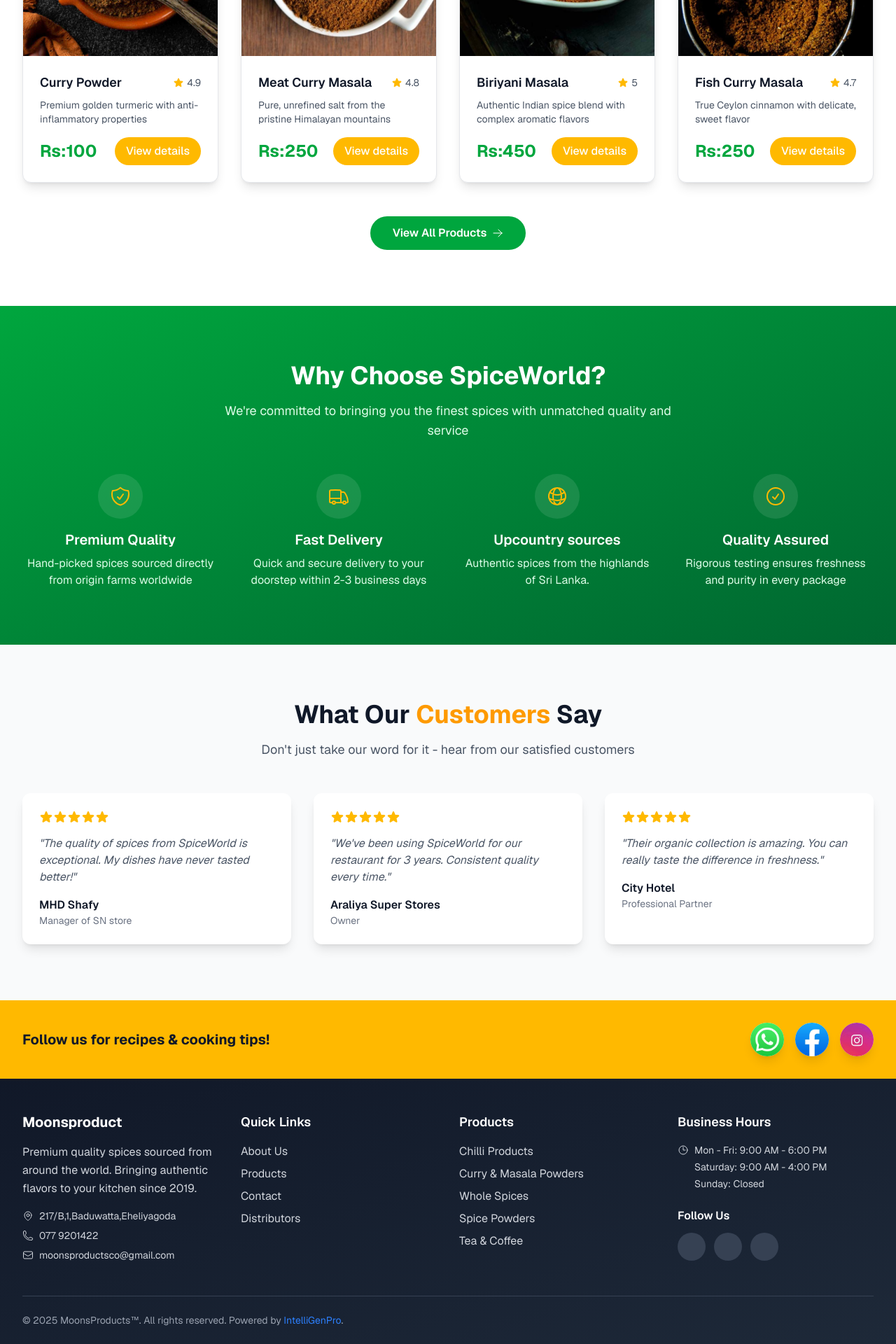
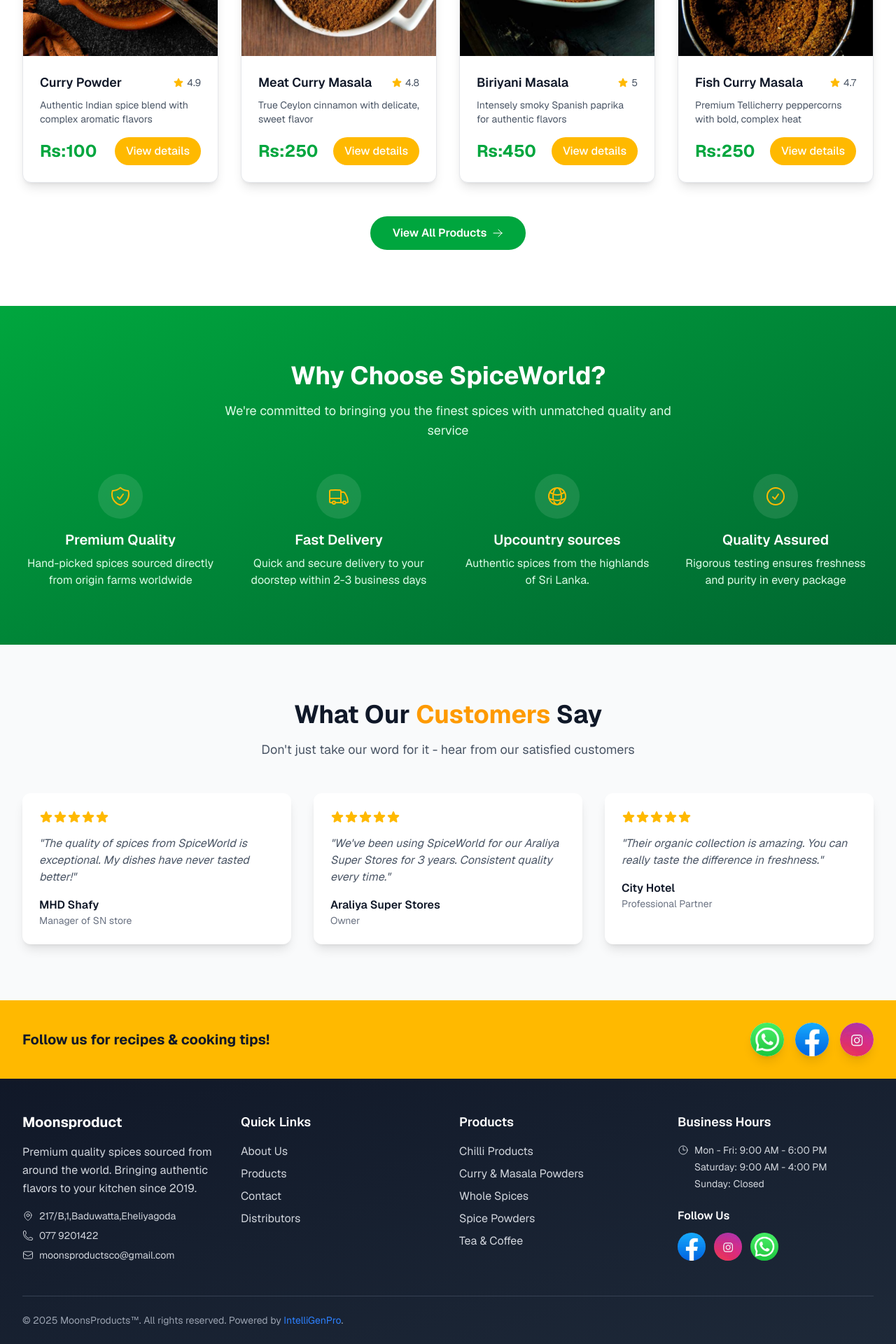
Before and after one commit to wathsaladmpgj/spices-website99, a Next.js app: page / in a window 1280 px wide. Shown: the part 2072-3992 px from the top of the page at 70% size. Built offline with nearby package versions, Linux system fonts and the light colour scheme.

Commit message:
fix: code fix

```diff
--- a/src/app/page.js
+++ b/src/app/page.js
@@ -53,8 +53,8 @@ export default function Home() {
     rating: 4.9,
     reviews: 127,
     image: "CurryPowder.jpg",
-    description: "Premium golden turmeric with anti-inflammatory properties",
-    detailedDescription: "Our premium organic turmeric powder is sourced from the fertile soils of India. Rich in curcumin, this golden spice offers powerful anti-inflammatory and antioxidant properties. Perfect for curries, golden milk, and health-conscious cooking.",
+    description: "Authentic Indian spice blend with complex aromatic flavors",
+    detailedDescription: "Premium Sri Lankan curry powder, carefully blended from aromatic spices, delivers rich flavor, vibrant color, and authentic taste—perfect for curries, soups, stews, and traditional Sri Lankan dishes.",
     origin: "India",
     isOrganic: true,
     isBestseller: true,
@@ -75,9 +75,9 @@ export default function Home() {
     rating: 4.8,
     reviews: 203,
     image: "MeatCurryMasala.jpg",
-    description: "Pure, unrefined salt from the pristine Himalayan mountains",
-    detailedDescription: "Harvested from ancient sea salt deposits in the Himalayan mountains, this pink salt is rich in minerals and offers a subtle, complex flavor. Perfect for finishing dishes or everyday cooking.",
-    origin: "Pakistan",
+    description: "True Ceylon cinnamon with delicate, sweet flavor",
+    detailedDescription: "Premium Sri Lankan Meat Curry Masala, carefully blended with aromatic spices, delivers bold flavor, rich aroma, and authentic taste—perfect for chicken, beef, mutton, and traditional Sri Lankan curries.",
+    origin: "Sri Lanka",
     isOrganic: false,
     isBestseller: true,
     inStock: true,
@@ -97,9 +97,9 @@ export default function Home() {
     rating: 5.0,
     reviews: 89,
     image: "BiriyaniMasala.jpg",
-    description: "Authentic Indian spice blend with complex aromatic flavors",
+    description: "Intensely smoky Spanish paprika for authentic flavors",
     detailedDescription: "A traditional blend of warming spices including cardamom, cinnamon, cloves, and black pepper. This aromatic mixture adds depth and complexity to curries, rice dishes, and roasted meats.",
-    origin: "India",
+    origin: "Sri Lanka",
     isOrganic: true,
     isBestseller: false,
     inStock: true,
@@ -119,8 +119,8 @@ export default function Home() {
     rating: 4.7,
     reviews: 156,
     image: "FishCurryMasala.jpg",
-    description: "True Ceylon cinnamon with delicate, sweet flavor",
-    detailedDescription: "Authentic Ceylon cinnamon sticks from Sri Lanka, known for their delicate, sweet flavor and thin bark. Perfect for infusing teas, mulled wine, or adding to desserts and savory dishes.",
+    description: "Premium Tellicherry peppercorns with bold, complex heat",
+    detailedDescription: "Pure Sri Lankan Fish Curry Masala, made with selected spices, delivers robust taste, natural aroma, and vibrant color for traditional and modern seafood recipes.",
     origin: "Sri Lanka",
     isOrganic: true,
     isBestseller: false,
@@ -143,7 +143,7 @@ export default function Home() {
       name: "Araliya Super Stores",
       role: "Owner",
       content:
-        "We've been using SpiceWorld for our restaurant for 3 years. Consistent quality every time.",
+        "We've been using SpiceWorld for our Araliya Super Stores for 3 years. Consistent quality every time.",
       rating: 5,
     },
     {
--- a/src/app/products/page.js
+++ b/src/app/products/page.js
@@ -97,8 +97,8 @@ export default function Products() {
       if (product.weightOptions && product.weightOptions.length > 0) {
         console.log("Setting weight options:", product.weightOptions[0]);
         setSelectedWeight(product.weightOptions[0].weight);
+        setSelectedPrice(product.weightOptions[0].originalPrice);
         setSelectedPrice(product.weightOptions[0].price);
-        setSelectedPrice(product.weightOptions[0].originalPrice);
       } else {
         console.log("No weight options, using defaults");
         setSelectedWeight("100g"); // Default weight
--- a/src/components/Footer.js
+++ b/src/components/Footer.js
@@ -1,35 +1,46 @@
-'use client';
+"use client";
 
-import Link from 'next/link';
+import Link from "next/link";
 import {
   MapPinIcon,
   PhoneIcon,
   EnvelopeIcon,
-  ClockIcon
-} from '@heroicons/react/24/outline';
+  ClockIcon,
+} from "@heroicons/react/24/outline";
 
 const Footer = () => {
   const currentYear = new Date().getFullYear();
 
   const socialLinks = [
-    { name: 'Facebook', href: '#' },
-    { name: 'Instagram', href: '#' },
-    { name: 'WhatsApp', href: '#' },
+    {
+      name: "Facebook",
+      img:"/facebook.jpeg",
+      href: "https://www.facebook.com/share/15ackMYNaw/"
+    },
+    {
+      name: "Instagram",
+      img:"/instagram.jpeg",
+      href: "https://www.instagram.com/moons_products13?igsh=YzljYTk1ODg3Zg==",
+    },
+    { name: "WhatsApp",
+      img:"/whatsapp.png",
+      href: "https://wa.me/+94720484945"
+    },
   ];
 
   const quickLinks = [
-    { name: 'About Us', href: '/about' },
-    { name: 'Products', href: '/products' },
-    { name: 'Contact', href: '/contact' },
-    { name: 'Distributors', href: '/distributors' },
+    { name: "About Us", href: "/about" },
+    { name: "Products", href: "/products" },
+    { name: "Contact", href: "/contact" },
+    { name: "Distributors", href: "/distributors" },
   ];
 
   const productCategories = [
-    { name: 'Chilli Products', href: '/products?categories=chilli' },
-    { name: 'Curry & Masala Powders', href: '/products?categories=curry' },
-    { name: 'Whole Spices', href: '/products?categories=whole' },
-    { name: 'Spice Powders', href: '/products?categories=spice' },
-    { name: 'Tea & Coffee', href: '/products?categories=tea' },
+    { name: "Chilli Products", href: "/products?categories=chilli" },
+    { name: "Curry & Masala Powders", href: "/products?categories=curry" },
+    { name: "Whole Spices", href: "/products?categories=whole" },
+    { name: "Spice Powders", href: "/products?categories=spice" },
+    { name: "Tea & Coffee", href: "/products?categories=tea" },
   ];
 
   return (
@@ -43,8 +54,8 @@ const Footer = () => {
               <span className="text-xl font-bold">Moonsproduct</span>
             </div>
             <p className="text-gray-300 mb-4 leading-relaxed">
-              Premium quality spices sourced from around the world.
-              Bringing authentic flavors to your kitchen since 2019.
+              Premium quality spices sourced from around the world. Bringing
+              authentic flavors to your kitchen since 2019.
             </p>
             <div className="space-y-2">
               <div className="flex items-center space-x-2 text-sm text-gray-300">
@@ -64,7 +75,9 @@ const Footer = () => {
 
           {/* Quick Links */}
           <div>
-            <h3 className="text-lg font-semibold mb-4 text-primary-yellow">Quick Links</h3>
+            <h3 className="text-lg font-semibold mb-4 text-primary-yellow">
+              Quick Links
+            </h3>
             <ul className="space-y-2">
               {quickLinks.map((link) => (
                 <li key={link.name}>
@@ -81,7 +94,9 @@ const Footer = () => {
 
           {/* Product Categories */}
           <div>
-            <h3 className="text-lg font-semibold mb-4 text-primary-yellow">Products</h3>
+            <h3 className="text-lg font-semibold mb-4 text-primary-yellow">
+              Products
+            </h3>
             <ul className="space-y-2">
               {productCategories.map((category) => (
                 <li key={category.name}>
@@ -98,7 +113,9 @@ const Footer = () => {
 
           {/* Business Hours & Social */}
           <div>
-            <h3 className="text-lg font-semibold mb-4 text-primary-yellow">Business Hours</h3>
+            <h3 className="text-lg font-semibold mb-4 text-primary-yellow">
+              Business Hours
+            </h3>
             <div className="space-y-1 text-sm text-gray-300 mb-6">
               <div className="flex items-center space-x-2">
                 <ClockIcon className="h-4 w-4 text-primary-yellow" />
@@ -112,7 +129,9 @@ const Footer = () => {
               </div>
             </div>
 
-            <h4 className="text-md font-semibold mb-3 text-primary-yellow">Follow Us</h4>
+            <h4 className="text-md font-semibold mb-3 text-primary-yellow">
+              Follow Us
+            </h4>
             <div className="flex space-x-3">
               {socialLinks.map((social) => (
                 <a
@@ -121,7 +140,13 @@ const Footer = () => {
                   className="w-10 h-10 bg-gray-700 hover:bg-primary-green rounded-full flex items-center justify-center transition-colors duration-200"
                   aria-label={social.name}
                 >
-                  <span className="text-lg">{social.icon}</span>
+                  <span className="text-lg">
+                    <img
+                      src={social.img}
+                      alt={social.name}
+                      className="w-full h-full object-cover rounded-full"
+                    />
+                  </span>
                 </a>
               ))}
             </div>
@@ -132,7 +157,14 @@ const Footer = () => {
         <div className="border-t border-gray-700 py-6 items-center">
           <div className="flex flex-col md:flex-row justify-between items-center">
             <p className="text-gray-400 text-sm items-center">
-              © {currentYear} MoonsProducts™. All rights reserved. Powered by <a href="https://intelligenpro.com/" className="text-blue-500 hover:underline">IntelliGenPro</a>.
+              © {currentYear} MoonsProducts™. All rights reserved. Powered by{" "}
+              <a
+                href="https://intelligenpro.com/"
+                className="text-blue-500 hover:underline"
+              >
+                IntelliGenPro
+              </a>
+              .
             </p>
           </div>
         </div>
```
Also changed, not shown: src/app/distributors/page.js (+14 -13 lines).
